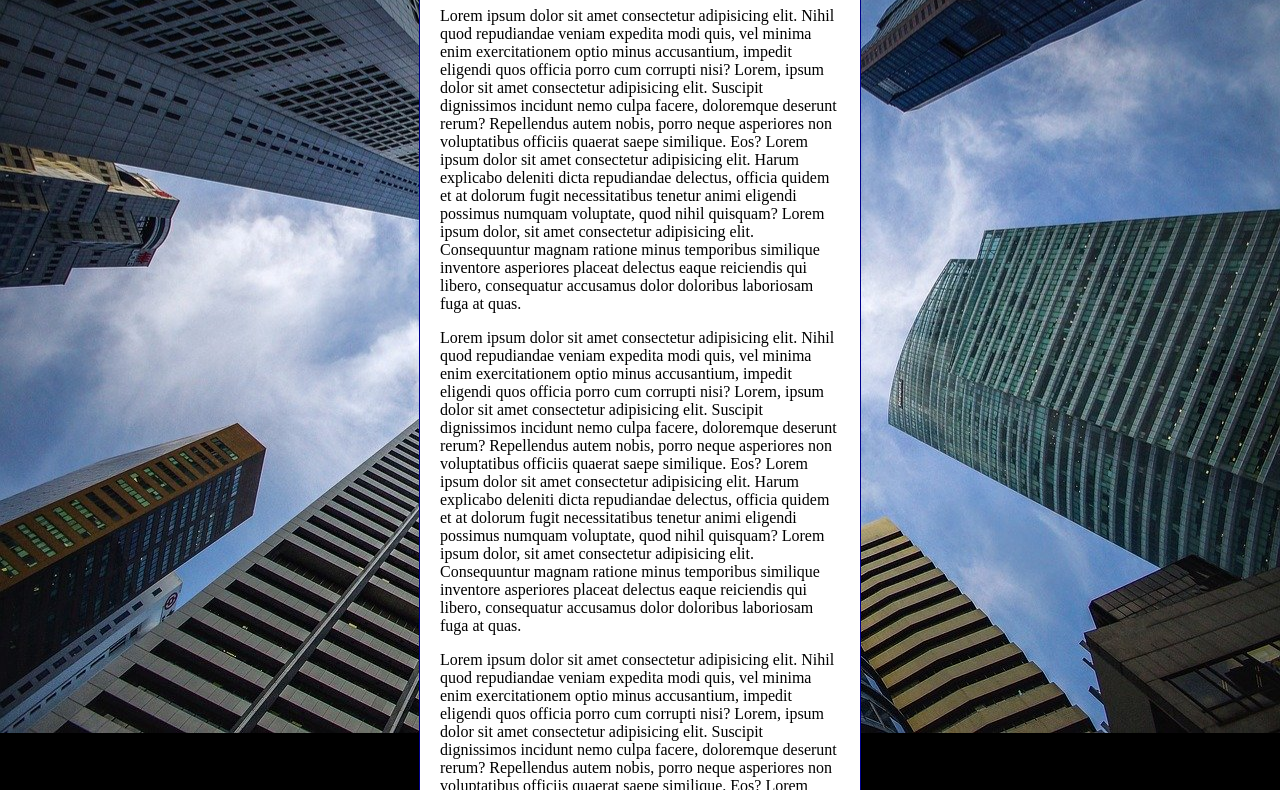
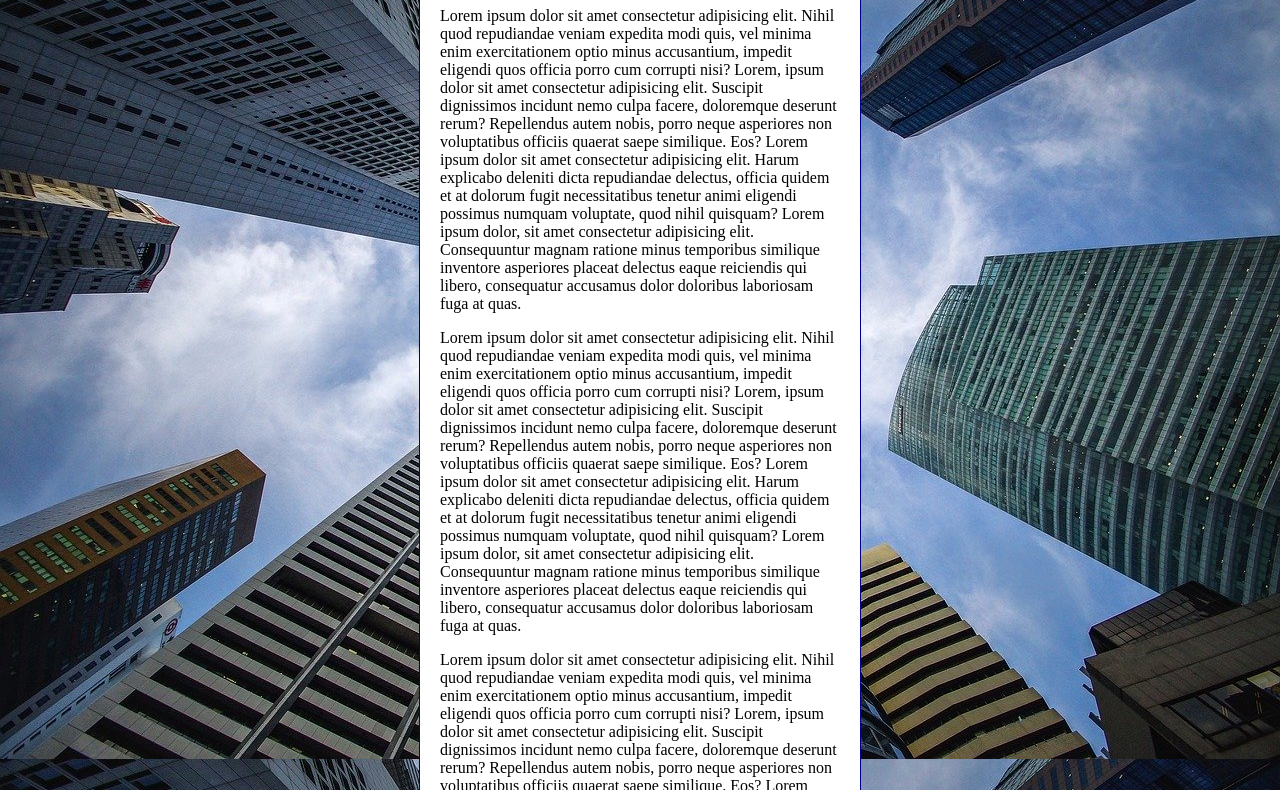
Before and after one commit to pedrobatistadev/html-css, a plain HTML site: page exercicios/ex022/fundo006.html in a window 1280 px wide. Shown: the part 94-884 px from the top of the page. Drawn offline with Linux system fonts and the light colour scheme.

Commit message:
melhorando

```diff
--- a/exercicios/ex022/fundo006.html
+++ b/exercicios/ex022/fundo006.html
@@ -13,11 +13,13 @@
             background-position: center center;
             background-repeat: no-repeat;
             background-size: cover;
+            background-attachment: fixed;
         }
 
         main {
             background-color: white;
-            width: 400px;
+            max-width: 400px;
+            min-width: 320px;
             margin: auto;
             padding: 20px;
             border: 1px solid darkblue;
```
